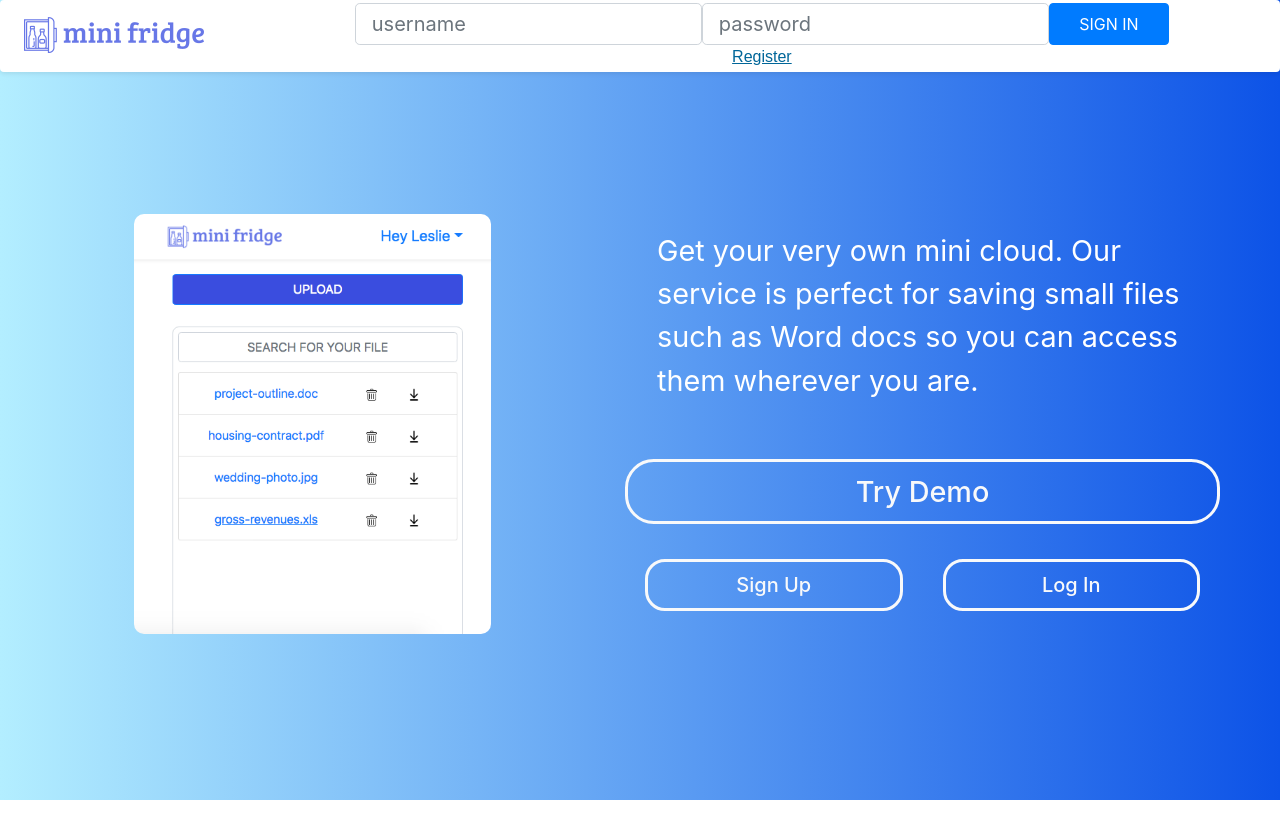
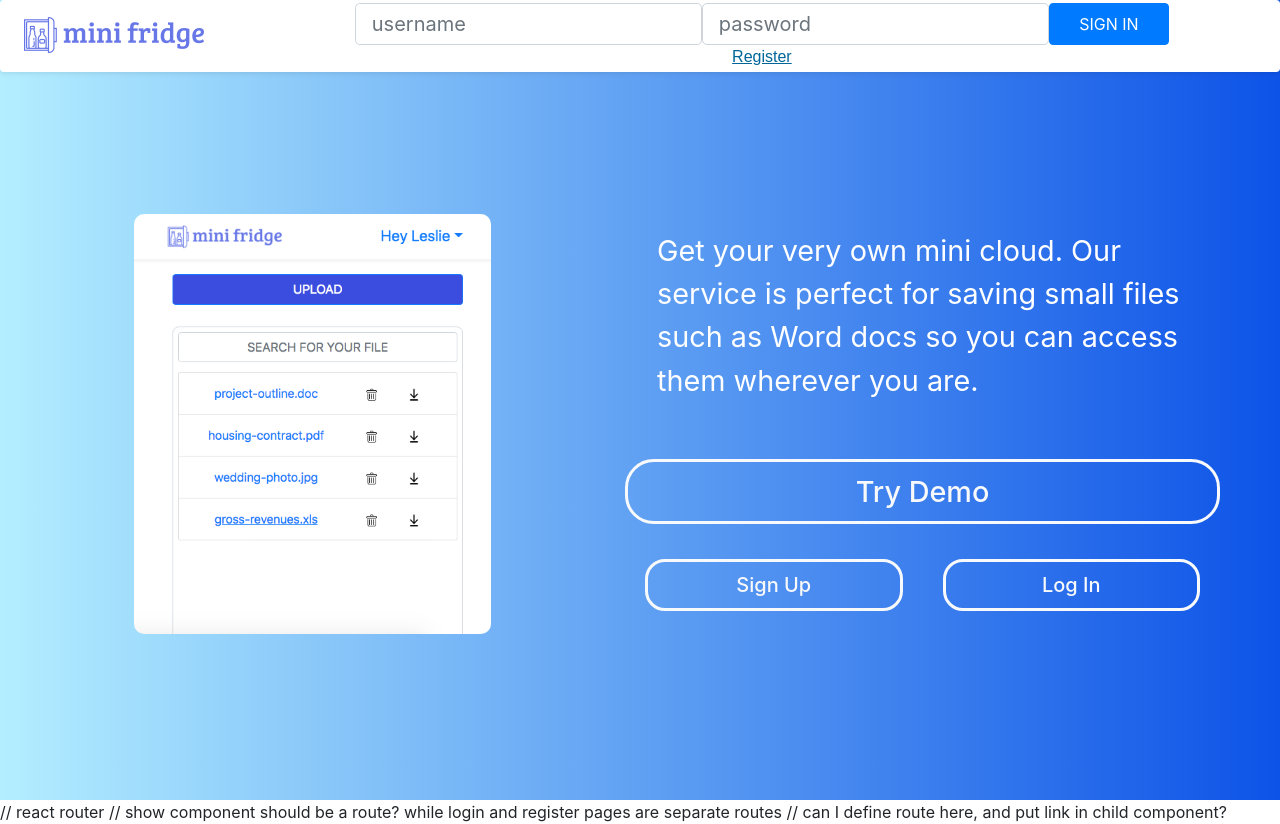
Before and after one commit to hnryzhng/mini-fridge, a React (Create React App) app in the folder client/: page / in a window 1280 px wide. Before the commit the page ends 800 px from the top, so only its background shows below. Built offline with nearby package versions, Linux system fonts and the light colour scheme.

Commit message:
added notes for implementing react router

```diff
--- a/client/src/App.js
+++ b/client/src/App.js
@@ -95,6 +95,10 @@ class App extends Component {
         <NaviBar user={this.state.user} loggedIn={this.state.loggedIn} handleLoginModule={this.handleLoginModule} handleRegisterModule={this.handleRegisterModule} handleSignOut={this.handleSignOut} />
 
         { showComponent }
+
+        // react router
+        // show component should be a route? while login and register pages are separate routes
+        // can I define route here, and put link in child component?
 
       </div>
     );
```
